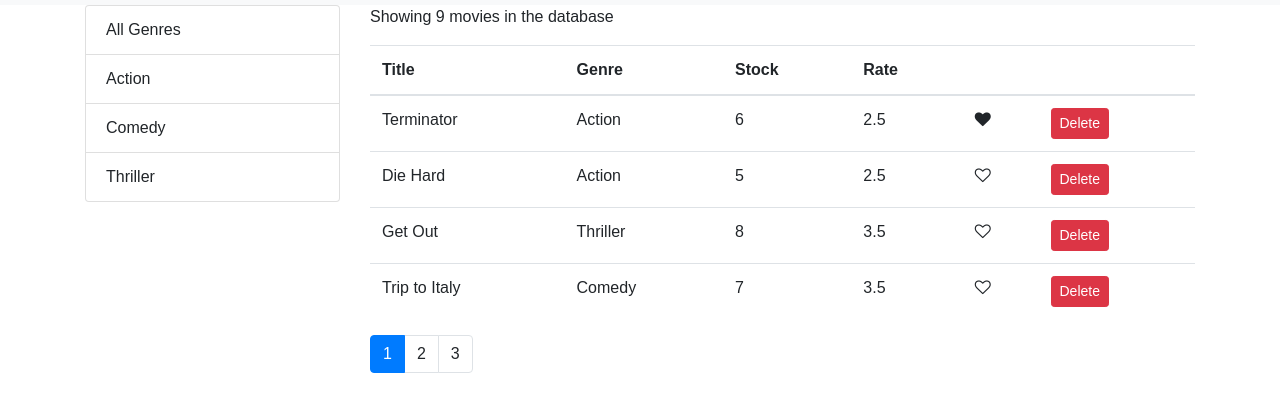
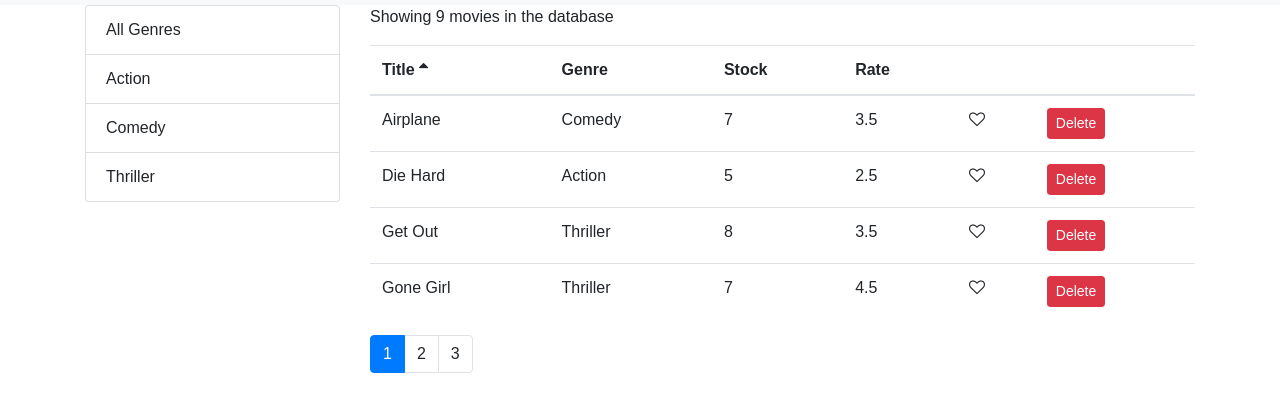
Before and after one commit to sahilpatel18/MovieApp, a React app: page / in a window 1280 px wide. Shown: the part 60-472 px from the top of the page. Built offline with nearby package versions, Linux system fonts and the light colour scheme.

```diff
--- a/src/components/App.js
+++ b/src/components/App.js
@@ -1,7 +1,5 @@
 import React, { Component } from "react";
 import NavBar from "./NavBar";
-import Counters from "./Counters";
-import Like from "./common/Like";
 import Movies from "./Movies";
 
 class App extends Component {
--- a/src/components/Movies.js
+++ b/src/components/Movies.js
@@ -5,6 +5,7 @@
 import { getGenres } from "../services/fakeGenreService";
 import ListGroup from "./common/ListGroup";
 import MoviesTable from "./MoviesTable";
+import _ from "lodash";
 
 export default class Movies extends Component {
   state = {
@@ -12,10 +13,11 @@
     currentPage: 1,
     pageSize: 4,
     genres: [],
+    sortColumn: { path: "title", order: "asc" },
   };
 
   componentDidMount() {
-    const genres = [{ name: "All Genres" }, ...getGenres()];
+    const genres = [{ _id: "", name: "All Genres" }, ...getGenres()];
     this.setState({ movies: getMovies(), genres });
   }
 
@@ -40,23 +42,38 @@
     this.setState({ selectedGenre: genre, currentPage: 1 });
   };
 
-  render() {
-    const { length: count } = this.state.movies;
+  handleSort = (sortColumn) => {
+    this.setState({ sortColumn });
+  };
+
+  getPagedData = () => {
     const {
       pageSize,
       currentPage,
       selectedGenre,
       movies: allMovies,
+      sortColumn,
     } = this.state;
-
-    if (count === 0) return <p>There are no movies in the database</p>;
 
     const filtered =
       selectedGenre && selectedGenre._id
         ? allMovies.filter((m) => m.genre._id === selectedGenre._id)
         : allMovies;
 
-    const movies = paginate(filtered, currentPage, pageSize);
+    const sorted = _.orderBy(filtered, [sortColumn.path], [sortColumn.order]);
+
+    const movies = paginate(sorted, currentPage, pageSize);
+
+    return { totalCount: filtered.length, data: movies };
+  };
+
+  render() {
+    const { length: count } = this.state.movies;
+    const { pageSize, currentPage, sortColumn } = this.state;
+
+    if (count === 0) return <p>There are no movies in the database</p>;
+
+    const { totalCount, data: movies } = this.getPagedData();
 
     return (
       <div className='row'>
@@ -68,15 +85,17 @@
           />
         </div>
         <div className='col'>
-          <p>Showing {filtered.length} movies in the database</p>
+          <p>Showing {totalCount} movies in the database</p>
           <MoviesTable
             movies={movies}
+            sortColumn={sortColumn}
             onLike={this.handleLike}
             onDelete={this.handleDelete}
+            onSort={this.handleSort}
           />
 
           <Pagination
-            itemsCount={filtered.length}
+            itemsCount={totalCount}
             pageSize={pageSize}
             currentPage={currentPage}
             onPageChange={this.handlePageChange}
--- a/src/components/MoviesTable.js
+++ b/src/components/MoviesTable.js
@@ -1,46 +1,44 @@
-import React from 'react'
+import React, { Component } from "react";
 import Like from "./common/Like";
 
- const MoviesTable = (props) => {
-     const {movies, onDelete, onLike} = props
+import Table from "./common/Table";
+
+class MoviesTable extends Component {
+  columns = [
+    { path: "title", label: "Title" },
+    { path: "genre.name", label: "Genre" },
+    { path: "numberInStock", label: "Stock" },
+    { path: "dailyRentalRate", label: "Rate" },
+    {
+      key: "like",
+      content: (movie) => (
+        <Like liked={movie.liked} onClick={() => this.props.onLike(movie)} />
+      ),
+    },
+    {
+      key: "delete",
+      content: (movie) => (
+        <button
+          onClick={() => this.props.onDelete(movie)}
+          className='btn btn-danger btn-sm'
+        >
+          Delete
+        </button>
+      ),
+    },
+  ];
+
+  render() {
+    const { movies, onSort, sortColumn } = this.props;
     return (
-        <table className='table'>
-        <thead>
-          <tr>
-            <th>Title</th>
-            <th>Genre</th>
-            <th>Stock</th>
-            <th>Rate</th>
-            <th></th>
-            <th></th>
-          </tr>
-        </thead>
-        <tbody>
-          {movies.map((movie) => (
-            <tr key={movie._id}>
-              <td>{movie.title}</td>
-              <td>{movie.genre.name}</td>
-              <td>{movie.numberInStock}</td>
-              <td>{movie.dailyRentalRate}</td>
-              <td>
-                <Like
-                  liked={movie.liked}
-                  onClick={() => onLike(movie)}
-                />
-              </td>
-              <td>
-                <button
-                  onClick={() => onDelete(movie)}
-                  className='btn btn-danger btn-sm'
-                >
-                  Delete
-                </button>
-              </td>
-            </tr>
-          ))}
-        </tbody>
-      </table>
-    )
+      <Table
+        columns={this.columns}
+        data={movies}
+        sortColumn={sortColumn}
+        onSort={onSort}
+      />
+    );
+  }
 }
 
-export default MoviesTable
+export default MoviesTable;
--- a/src/components/common/ListGroup.js
+++ b/src/components/common/ListGroup.js
@@ -1,14 +1,12 @@
 import React from "react";
 
-const ListGroup = (props) => {
-  const {
-    items,
-    textProperty,
-    valueProperty,
-    selectedItem,
-    onItemSelect,
-  } = props;
-
+const ListGroup = ({
+  items,
+  textProperty,
+  valueProperty,
+  selectedItem,
+  onItemSelect,
+}) => {
   return (
     <ul className='list-group'>
       {items.map((item) => (
--- a/src/components/common/Pagination.js
+++ b/src/components/common/Pagination.js
@@ -2,10 +2,7 @@
 import _ from "lodash";
 import PropTypes from "prop-types";
 
-const Pagination = (props) => {
-  const { itemsCount, pageSize, currentPage, onPageChange } = props;
-  console.log(currentPage);
-
+const Pagination = ({ itemsCount, pageSize, currentPage, onPageChange }) => {
   const pagesCount = Math.ceil(itemsCount / pageSize);
   if (pagesCount === 1) return null;
   const pages = _.range(1, pagesCount + 1);
--- /dev/null
+++ b/src/components/common/Table.js
@@ -0,0 +1,14 @@
+import React from "react";
+import TableHeader from "./TableHeader";
+import TableBody from "./TableBody";
+
+const Table = ({ columns, sortColumn, onSort, data }) => {
+  return (
+    <table className='table'>
+      <TableHeader columns={columns} sortColumn={sortColumn} onSort={onSort} />
+      <TableBody columns={columns} data={data} />
+    </table>
+  );
+};
+
+export default Table;
--- /dev/null
+++ b/src/components/common/TableBody.js
@@ -0,0 +1,32 @@
+import React, { Component } from "react";
+import _ from "lodash";
+
+export default class TableBody extends Component {
+  renderCell = (item, column) => {
+    if (column.content) return column.content(item);
+
+    return _.get(item, column.path);
+  };
+
+  createKey = (item, column) => {
+    return item._id + (column.path || column.key);
+  };
+
+  render() {
+    const { data, columns } = this.props;
+
+    return (
+      <tbody>
+        {data.map((item) => (
+          <tr key={item._id}>
+            {columns.map((column) => (
+              <td key={this.createKey(item, column)}>
+                {this.renderCell(item, column)}
+              </td>
+            ))}
+          </tr>
+        ))}
+      </tbody>
+    );
+  }
+}
--- /dev/null
+++ b/src/components/common/TableHeader.js
@@ -0,0 +1,39 @@
+import React, { Component } from "react";
+
+export default class TableHeader extends Component {
+  raiseSort = (path) => {
+    const sortColumn = { ...this.props.sortColumn };
+    if (sortColumn.path === path)
+      sortColumn.order = sortColumn.order === "asc" ? "desc" : "asc";
+    else {
+      sortColumn.path = path;
+      sortColumn.order = "asc";
+    }
+    this.props.onSort(sortColumn);
+  };
+
+  renderSortIcon = (column) => {
+    const { sortColumn } = this.props;
+    if (column.path !== sortColumn.path) return null;
+    if (sortColumn.order === "asc") return <i className='fa fa-sort-asc'></i>;
+    return <i className='fa fa-sort-asc'></i>
+  };
+
+  render() {
+    return (
+      <thead>
+        <tr>
+          {this.props.columns.map((column) => (
+            <th
+            className='clickable'
+              key={column.path || column.key}
+              onClick={() => this.raiseSort(column.path)}
+            >
+              {column.label} {this.renderSortIcon(column)}
+            </th>
+          ))}
+        </tr>
+      </thead>
+    );
+  }
+}
--- a/src/index.css
+++ b/src/index.css
@@ -3,3 +3,7 @@
     padding:0;
     font-family: sans-serif;
 }
+
+.clickable{
+    cursor: pointer
+}
--- a/src/index.js
+++ b/src/index.js
@@ -2,6 +2,7 @@
 import ReactDOM from "react-dom";
 import "bootstrap/dist/css/bootstrap.css";
 import "font-awesome/css/font-awesome.css";
+import './index.css'
 import App from "./components/App";
 //import Counters from './components/Counters'
 //import Counter from './components/Counter'
```
